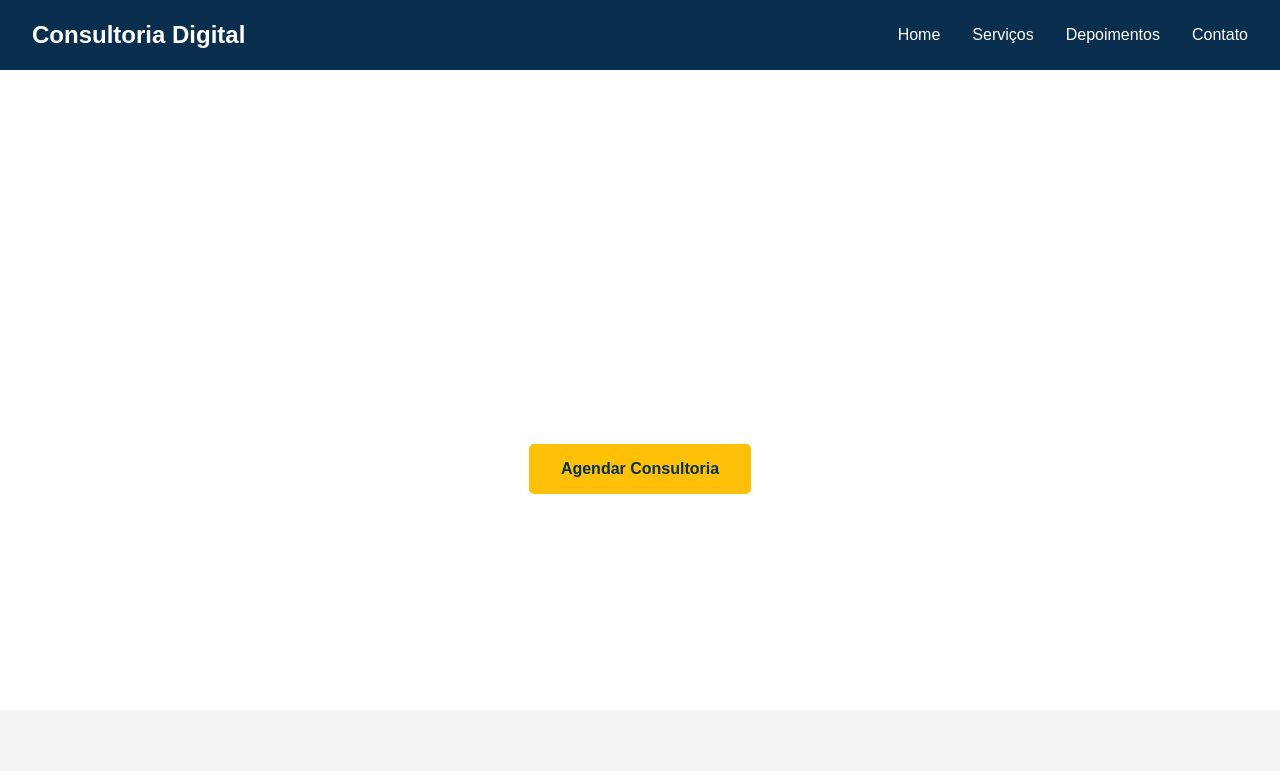
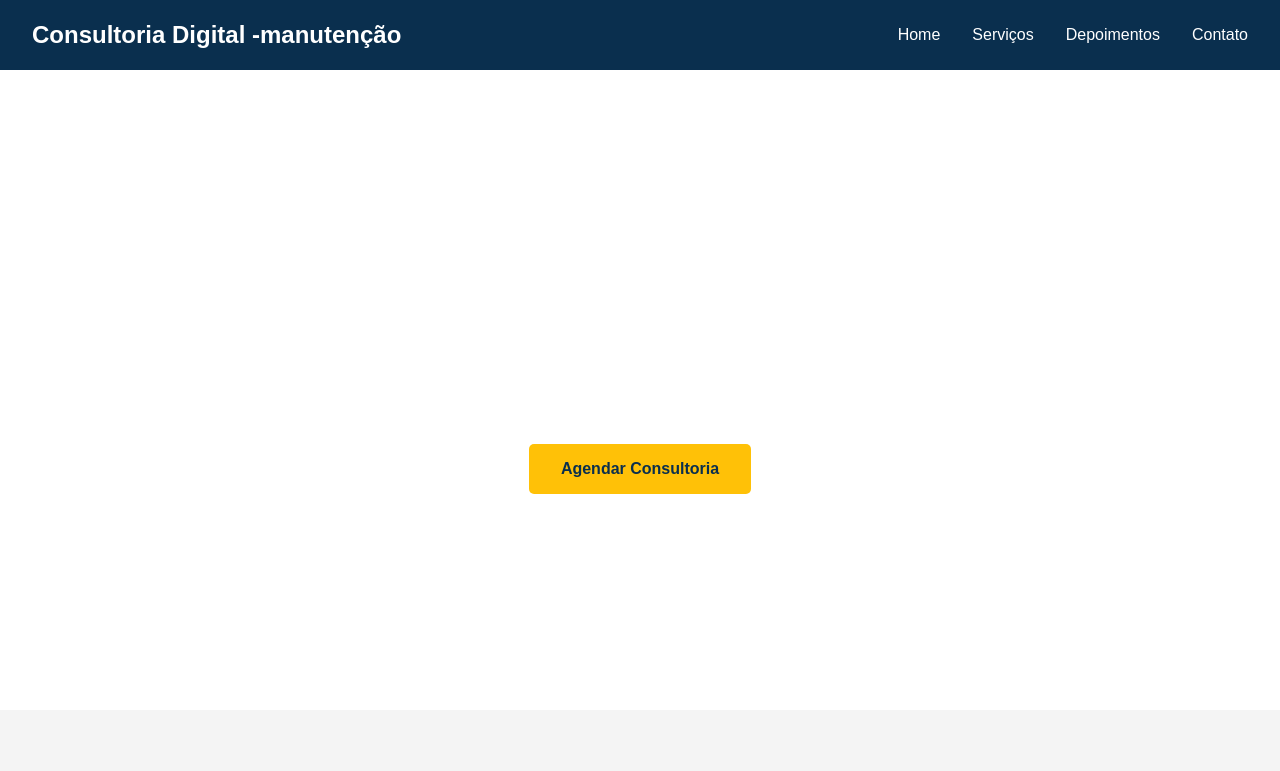
Before and after one commit to VHOH-Dev/onlytest, a plain HTML site: page index.html in a window 1280 px wide. Shown: the top 771 px of the page. Drawn offline with Linux system fonts and the light colour scheme; a script that the page names is missing.

Commit message:
manutenção

```diff
--- a/index.html
+++ b/index.html
@@ -3,7 +3,7 @@
 <head>
     <meta charset="UTF-8">
     <meta name="viewport" content="width=device-width, initial-scale=1.0">
-    <title>Consultoria Digital Profissional</title>
+    <title>Consultoria Digital Profissional - teste manutenção</title>
     <meta name="author" value="Vinicius Henrique - vinyhenrique.dev@gmail.com">
     <link rel="stylesheet" href="css/styles.css">
 </head>
@@ -11,7 +11,7 @@
 
     <!-- Cabeçalho -->
     <header>
-        <div class="logo">Consultoria Digital</div>
+        <div class="logo">Consultoria Digital -manutenção</div>
         <nav>
             <ul>
                 <li><a href="#">Home</a></li>
```
